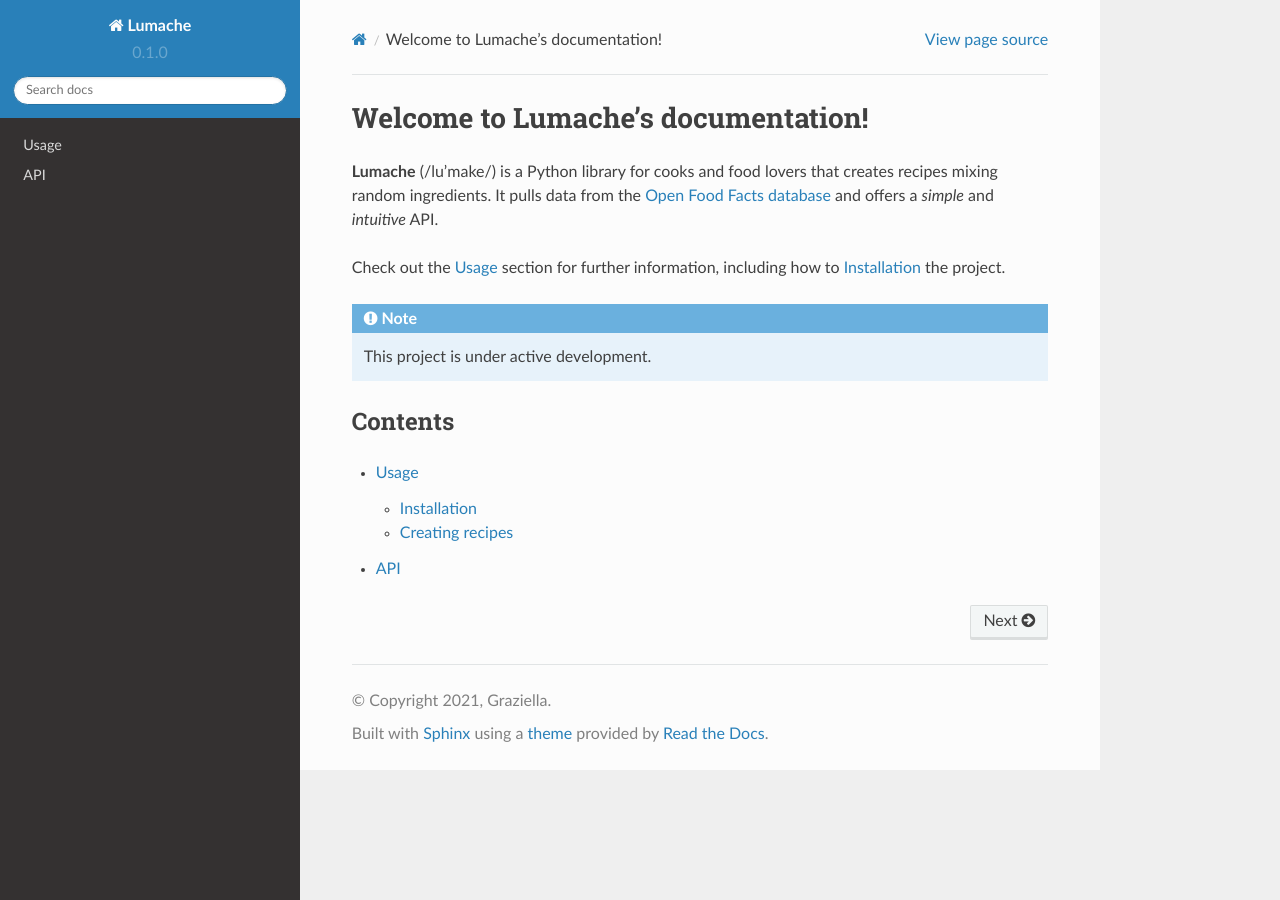
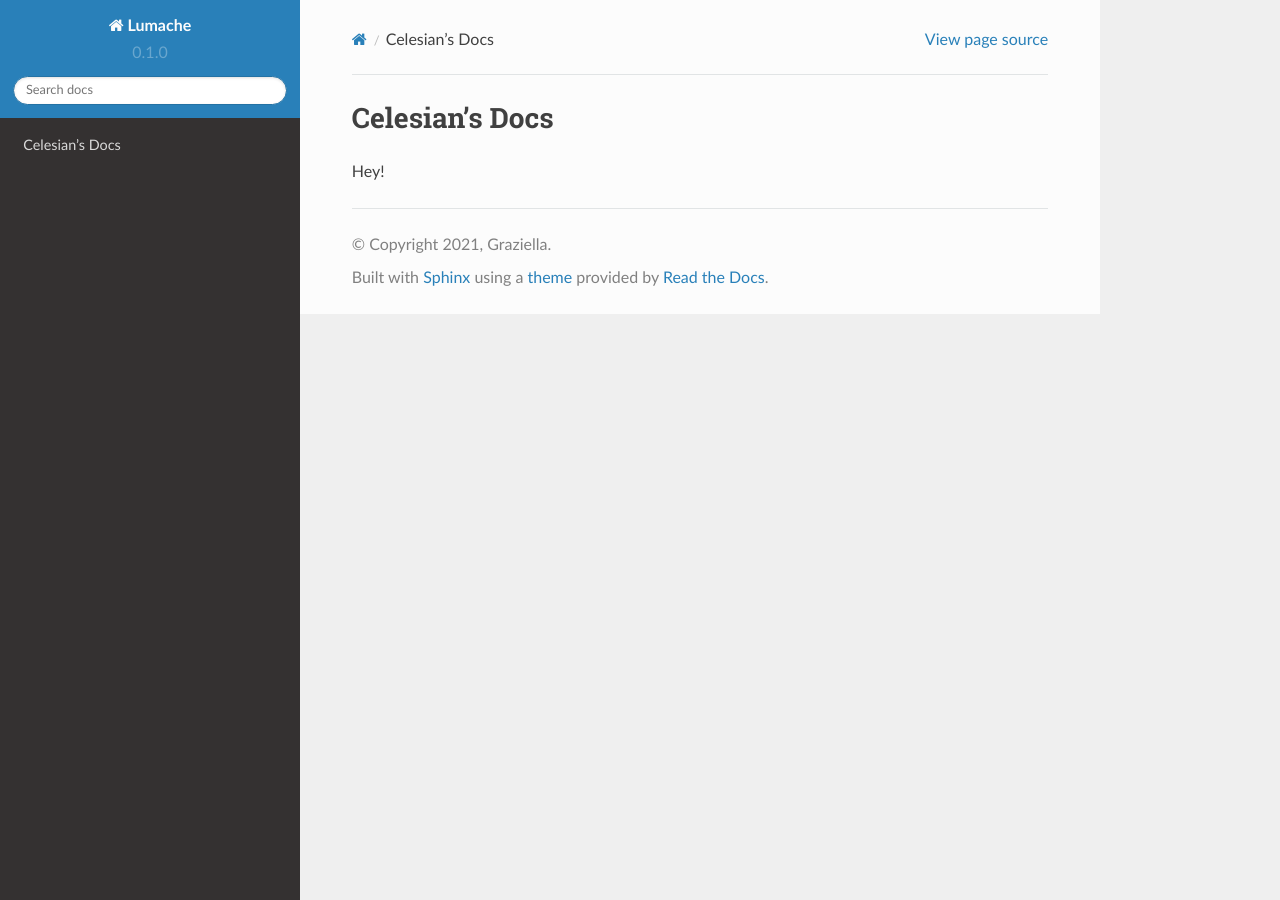
Before and after one commit to c3l3si4n/docs_test, a Sphinx documentation site: the page built from docs/source/index.rst, in a window 1280 px wide. Built offline with Sphinx 7.4.7 and the Read the Docs theme 2.0.0, drawn with Linux system fonts in a browser that asks for light colours.

Commit message:
changed index

```diff
--- a/README.rst
+++ b/README.rst
@@ -1,3 +1,4 @@
+
 Template for the Read the Docs tutorial
 =======================================
 
--- a/docs/source/index.rst
+++ b/docs/source/index.rst
@@ -1,22 +1,4 @@
-Welcome to Lumache's documentation!
+Celesian's Docs
 ===================================
 
-**Lumache** (/lu'make/) is a Python library for cooks and food lovers
-that creates recipes mixing random ingredients.
-It pulls data from the `Open Food Facts database <https://world.openfoodfacts.org/>`_
-and offers a *simple* and *intuitive* API.
-
-Check out the :doc:`usage` section for further information, including
-how to :ref:`installation` the project.
-
-.. note::
-
-   This project is under active development.
-
-Contents
---------
-
-.. toctree::
-
-   usage
-   api
+Hey!
```
